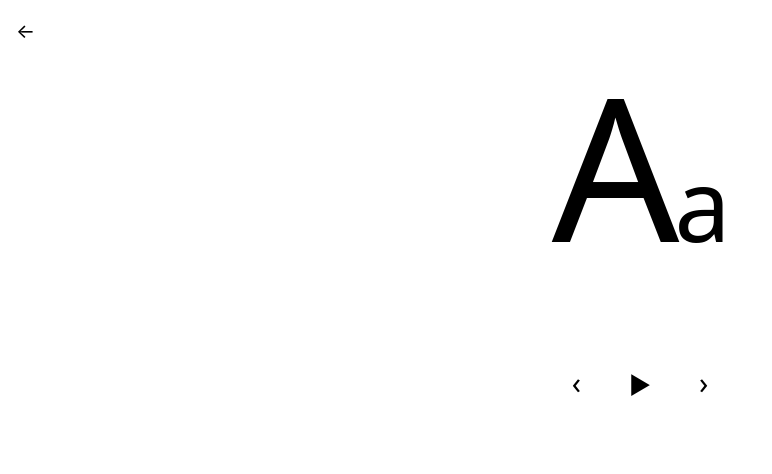
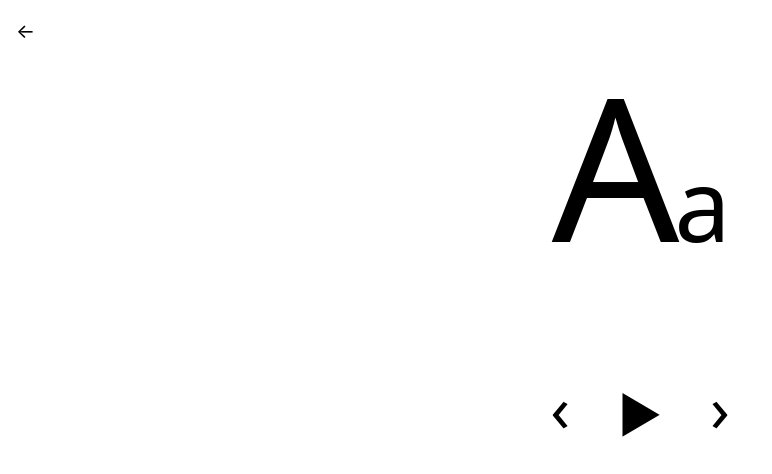
Before and after one commit to gregrickaby/preschool-flashcards, a Next.js app: page /alphabet in a window 1280 px wide. Shown: the top 474 px of the page, without its empty margins (0-772 px from the left). Built offline with nearby package versions, Linux system fonts and the light colour scheme.

Commit message:
move buttons to their own component

```diff
--- /dev/null
+++ b/components/CarouselButtons.js
@@ -0,0 +1,11 @@
+import {ButtonPlay, ButtonBack, ButtonNext} from 'pure-react-carousel'
+
+const CarouselButtons = () => (
+  <>
+    <ButtonBack className="text-6xl mr-12">&lsaquo;</ButtonBack>
+    <ButtonPlay className="text-5xl">&#9654;</ButtonPlay>
+    <ButtonNext className="text-6xl ml-12">&rsaquo;</ButtonNext>
+  </>
+)
+
+export default CarouselButtons
--- a/pages/alphabet.js
+++ b/pages/alphabet.js
@@ -1,13 +1,7 @@
 import Link from 'next/link'
 import SiteHead from '@/components/SiteHead'
-import {
-  CarouselProvider,
-  Slider,
-  Slide,
-  ButtonPlay,
-  ButtonBack,
-  ButtonNext
-} from 'pure-react-carousel'
+import {CarouselProvider, Slider, Slide} from 'pure-react-carousel'
+import CarouselButtons from '@/components/CarouselButtons'
 import config from '@/lib/config'
 import data from '@/data/alphabet.json'
 
@@ -42,9 +36,7 @@ const Alphabet = () => (
             </Slide>
           ))}
         </Slider>
-        <ButtonBack className="text-3xl mr-12">&lsaquo;</ButtonBack>
-        <ButtonPlay className="text-2xl">&#9654;</ButtonPlay>
-        <ButtonNext className="text-3xl ml-12">&rsaquo;</ButtonNext>
+        <CarouselButtons />
       </CarouselProvider>
     </main>
   </div>
--- a/pages/colors.js
+++ b/pages/colors.js
@@ -1,13 +1,7 @@
 import Link from 'next/link'
 import SiteHead from '@/components/SiteHead'
-import {
-  CarouselProvider,
-  Slider,
-  Slide,
-  ButtonPlay,
-  ButtonBack,
-  ButtonNext
-} from 'pure-react-carousel'
+import {CarouselProvider, Slider, Slide} from 'pure-react-carousel'
+import CarouselButtons from '@/components/CarouselButtons'
 import data from '@/data/colors.json'
 import config from '@/lib/config'
 
@@ -43,9 +37,7 @@ const FryWords = () => (
             </Slide>
           ))}
         </Slider>
-        <ButtonBack className="text-3xl mr-12">&lsaquo;</ButtonBack>
-        <ButtonPlay className="text-2xl">&#9654;</ButtonPlay>
-        <ButtonNext className="text-3xl ml-12">&rsaquo;</ButtonNext>
+        <CarouselButtons />
       </CarouselProvider>
     </main>
   </div>
--- a/pages/fry-words.js
+++ b/pages/fry-words.js
@@ -1,13 +1,7 @@
 import Link from 'next/link'
 import SiteHead from '@/components/SiteHead'
-import {
-  CarouselProvider,
-  Slider,
-  Slide,
-  ButtonPlay,
-  ButtonBack,
-  ButtonNext
-} from 'pure-react-carousel'
+import {CarouselProvider, Slider, Slide} from 'pure-react-carousel'
+import CarouselButtons from '@/components/CarouselButtons'
 import config from '@/lib/config'
 import data from '@/data/frywords.json'
 
@@ -42,9 +36,7 @@ const FryWords = () => (
             </Slide>
           ))}
         </Slider>
-        <ButtonBack className="text-3xl mr-12">&lsaquo;</ButtonBack>
-        <ButtonPlay className="text-2xl">&#9654;</ButtonPlay>
-        <ButtonNext className="text-3xl ml-12">&rsaquo;</ButtonNext>
+        <CarouselButtons />
       </CarouselProvider>
     </main>
   </div>
--- a/pages/numbers.js
+++ b/pages/numbers.js
@@ -1,13 +1,7 @@
 import Link from 'next/link'
 import SiteHead from '@/components/SiteHead'
-import {
-  CarouselProvider,
-  Slider,
-  Slide,
-  ButtonPlay,
-  ButtonBack,
-  ButtonNext
-} from 'pure-react-carousel'
+import {CarouselProvider, Slider, Slide} from 'pure-react-carousel'
+import CarouselButtons from '@/components/CarouselButtons'
 import config from '@/lib/config'
 import data from '@/data/numbers.json'
 
@@ -45,9 +39,7 @@ const Numbers = () => (
             </Slide>
           ))}
         </Slider>
-        <ButtonBack className="text-3xl mr-12">&lsaquo;</ButtonBack>
-        <ButtonPlay className="text-2xl">&#9654;</ButtonPlay>
-        <ButtonNext className="text-3xl ml-12">&rsaquo;</ButtonNext>
+        <CarouselButtons />
       </CarouselProvider>
     </main>
   </div>
--- a/pages/shapes.js
+++ b/pages/shapes.js
@@ -1,13 +1,7 @@
 import Link from 'next/link'
 import SiteHead from '@/components/SiteHead'
-import {
-  CarouselProvider,
-  Slider,
-  Slide,
-  ButtonPlay,
-  ButtonBack,
-  ButtonNext
-} from 'pure-react-carousel'
+import {CarouselProvider, Slider, Slide} from 'pure-react-carousel'
+import CarouselButtons from '@/components/CarouselButtons'
 import data from '@/data/shapes.json'
 import config from '@/lib/config'
 
@@ -47,9 +41,7 @@ const FryWords = () => (
             </Slide>
           ))}
         </Slider>
-        <ButtonBack className="text-3xl mr-12">&lsaquo;</ButtonBack>
-        <ButtonPlay className="text-2xl">&#9654;</ButtonPlay>
-        <ButtonNext className="text-3xl ml-12">&rsaquo;</ButtonNext>
+        <CarouselButtons />
       </CarouselProvider>
     </main>
   </div>
```
